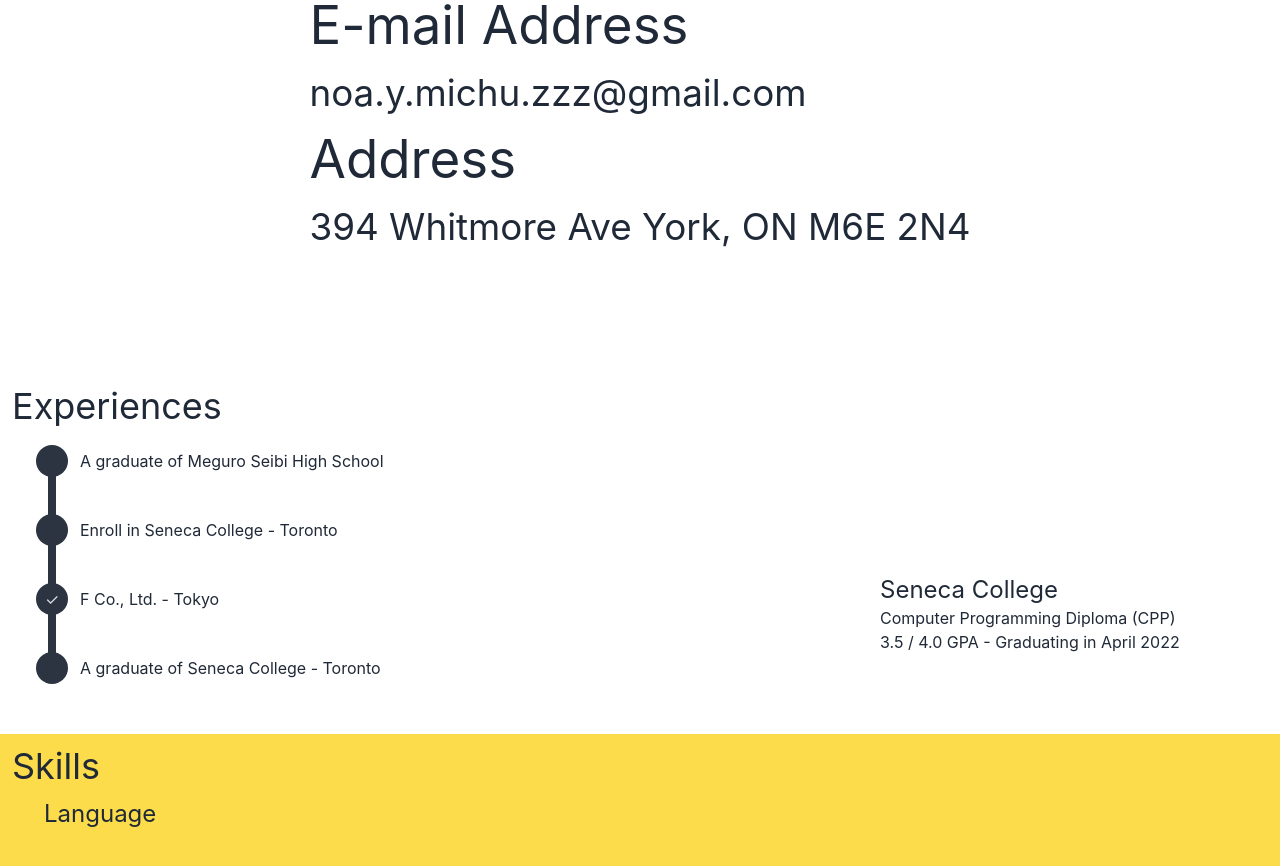
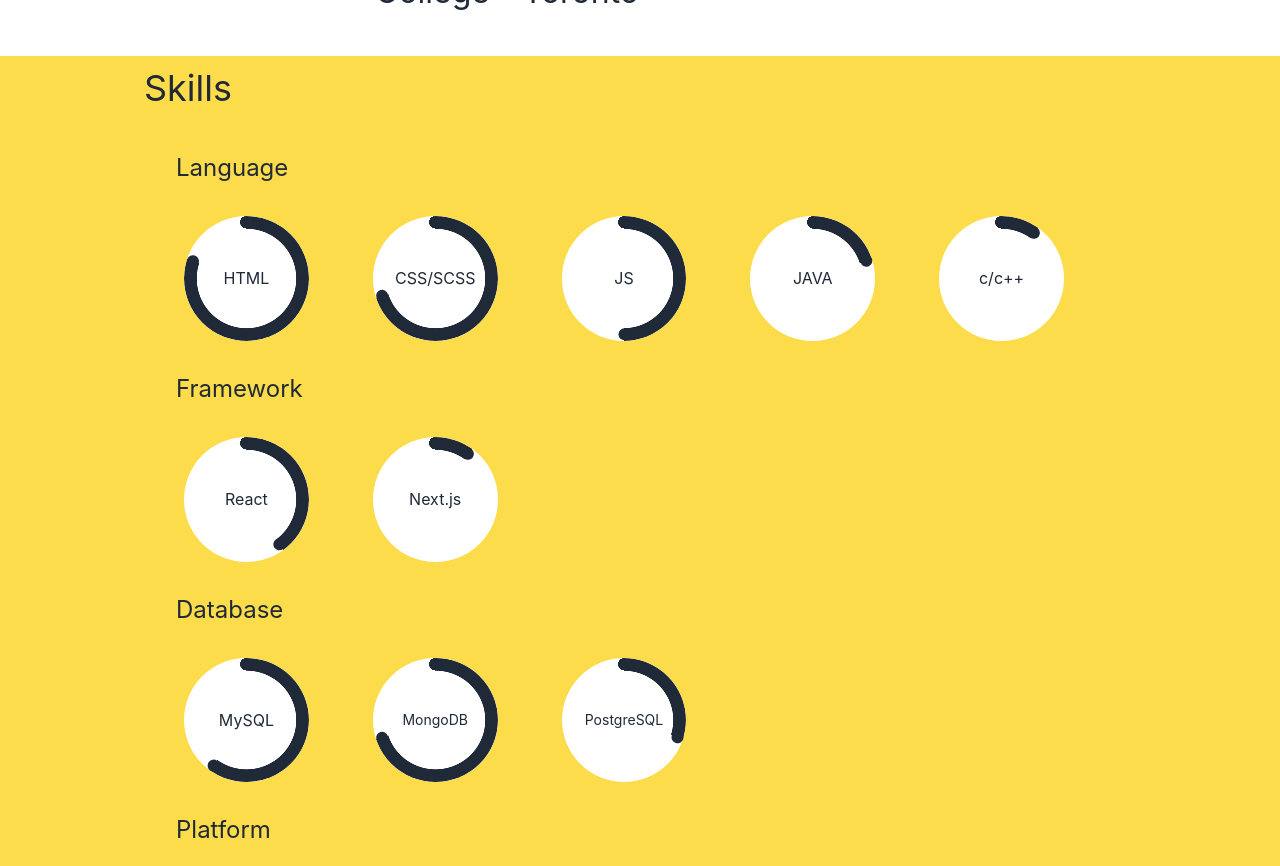
Before and after one commit to noaysk/myPortfolio, a React (Create React App) app: page / in a window 1280 px wide. Shown: the part 1880-2746 px from the top of the page. Built offline with nearby package versions, Linux system fonts and the light colour scheme.

Commit message:
added animations

```diff
--- a/src/index.css
+++ b/src/index.css
@@ -20,9 +20,9 @@
   -webkit-text-fill-color: transparent;
   -webkit-text-stroke: 2px;
 }
-h2{
+h2 {
   font-size: 2.25rem; /* 36px */
-line-height: 2.5rem; /* 40px */
+  line-height: 2.5rem; /* 40px */
 }
 li span {
   display: block;
@@ -35,23 +35,539 @@
 section {
   padding: 0.75rem; /* 12px */
 }
-@media (min-width: 1280px) {
+
+/** Profile */
+.grid-pro {
+  grid-template-columns: 1fr 60px 1fr;
+}
+
+/** Skills */
+[class^="radial-progress-"] {
+  position: relative;
+  display: inline-grid;
+  height: var(--size);
+  width: var(--size);
+  place-content: center;
+  border-radius: 9999px;
+  background-color: transparent;
+  vertical-align: middle;
+  box-sizing: content-box;
+  --size: 5rem;
+  --thickness: calc(var(--size) / 10);
+  background-color: white;
+  --value: 0;
+}
+
+[class^="radial-progress-"]:before,
+[class^="radial-progress-"]:after {
+  position: absolute;
+  border-radius: 9999px;
+  content: "";
+}
+
+[class^="radial-progress-"]:before {
+  inset: 0px;
+  background: radial-gradient(farthest-side, currentColor 98%, #0000)
+      top/var(--thickness) var(--thickness) no-repeat,
+    conic-gradient(currentColor calc(var(--value) * 1%), #0000 0);
+  -webkit-mask: radial-gradient(
+    farthest-side,
+    #0000 calc(99% - var(--thickness)),
+    #000 calc(100% - var(--thickness))
+  );
+  mask: radial-gradient(
+    farthest-side,
+    #0000 calc(99% - var(--thickness)),
+    #000 calc(100% - var(--thickness))
+  );
+}
+[class^="radial-progress-"]:after {
+  inset: calc(50% - var(--thickness) / 2);
+  transform: rotate(calc(var(--value) * 3.6deg - 90deg))
+    translate(calc(var(--size) / 2 - 50%));
+  background-color: currentColor;
+}
+
+.meter-90 {
+  animation-name: meter90;
+  animation-duration: 0.8s;
+  animation-timing-function: ease-out;
+  --value: 90;
+}
+
+@keyframes meter90 {
+  0% {
+    --value: 0;
+  }
+  10% {
+    --value: 9;
+  }
+  20% {
+    --value: 18;
+  }
+  30% {
+    --value: 27;
+  }
+  40% {
+    --value: 36;
+  }
+  50% {
+    --value: 45;
+  }
+  60% {
+    --value: 54;
+  }
+  70% {
+    --value: 63;
+  }
+  80% {
+    --value: 72;
+  }
+  90% {
+    --value: 81;
+  }
+  100% {
+    --value: 90;
+  }
+}
+
+.meter-80 {
+  animation-name: meter80;
+  animation-duration: 0.8s;
+  animation-timing-function: ease-out;
+  --value: 80;
+}
+
+@keyframes meter80 {
+  0% {
+    --value: 0;
+  }
+  10% {
+    --value: 8;
+  }
+  20% {
+    --value: 16;
+  }
+  30% {
+    --value: 24;
+  }
+  40% {
+    --value: 32;
+  }
+  50% {
+    --value: 40;
+  }
+  60% {
+    --value: 48;
+  }
+  70% {
+    --value: 56;
+  }
+  80% {
+    --value: 64;
+  }
+  90% {
+    --value: 72;
+  }
+  100% {
+    --value: 80;
+  }
+}
+
+.meter-70 {
+  animation-name: meter70;
+  animation-duration: 0.8s;
+  animation-timing-function: ease-out;
+  --value: 70;
+}
+
+@keyframes meter70 {
+  0% {
+    --value: 0;
+  }
+  10% {
+    --value: 7;
+  }
+  20% {
+    --value: 14;
+  }
+  30% {
+    --value: 21;
+  }
+  40% {
+    --value: 28;
+  }
+  50% {
+    --value: 35;
+  }
+  60% {
+    --value: 42;
+  }
+  70% {
+    --value: 49;
+  }
+  80% {
+    --value: 56;
+  }
+  90% {
+    --value: 63;
+  }
+  100% {
+    --value: 70;
+  }
+}
+
+.meter-60 {
+  animation-name: meter60;
+  animation-duration: 0.8s;
+  animation-timing-function: ease-out;
+  --value: 60;
+}
+
+@keyframes meter60 {
+  0% {
+    --value: 0;
+  }
+  10% {
+    --value: 6;
+  }
+  20% {
+    --value: 12;
+  }
+  30% {
+    --value: 18;
+  }
+  40% {
+    --value: 24;
+  }
+  50% {
+    --value: 30;
+  }
+  60% {
+    --value: 36;
+  }
+  70% {
+    --value: 42;
+  }
+  80% {
+    --value: 48;
+  }
+  90% {
+    --value: 54;
+  }
+  100% {
+    --value: 60;
+  }
+}
+
+.meter-50 {
+  animation-name: meter50;
+  animation-duration: 0.8s;
+  animation-timing-function: ease-out;
+  --value: 50;
+}
+
+@keyframes meter50 {
+  0% {
+    --value: 0;
+  }
+  10% {
+    --value: 5;
+  }
+  20% {
+    --value: 10;
+  }
+  30% {
+    --value: 15;
+  }
+  40% {
+    --value: 20;
+  }
+  50% {
+    --value: 25;
+  }
+  60% {
+    --value: 30;
+  }
+  70% {
+    --value: 35;
+  }
+  80% {
+    --value: 40;
+  }
+  90% {
+    --value: 45;
+  }
+  100% {
+    --value: 50;
+  }
+}
+
+.meter-40 {
+  animation-name: meter40;
+  animation-duration: 0.8s;
+  animation-timing-function: ease-out;
+  --value: 40;
+}
+
+@keyframes meter40 {
+  0% {
+    --value: 0;
+  }
+  10% {
+    --value: 4;
+  }
+  20% {
+    --value: 8;
+  }
+  30% {
+    --value: 12;
+  }
+  40% {
+    --value: 16;
+  }
+  50% {
+    --value: 20;
+  }
+  60% {
+    --value: 24;
+  }
+  70% {
+    --value: 28;
+  }
+  80% {
+    --value: 32;
+  }
+  90% {
+    --value: 36;
+  }
+  100% {
+    --value: 40;
+  }
+}
+
+.meter-30 {
+  animation-name: meter30;
+  animation-duration: 0.8s;
+  animation-timing-function: ease-out;
+  --value: 30;
+}
+
+@keyframes meter30 {
+  0% {
+    --value: 0;
+  }
+  10% {
+    --value: 3;
+  }
+  20% {
+    --value: 6;
+  }
+  30% {
+    --value: 9;
+  }
+  40% {
+    --value: 12;
+  }
+  50% {
+    --value: 15;
+  }
+  60% {
+    --value: 18;
+  }
+  70% {
+    --value: 21;
+  }
+  80% {
+    --value: 24;
+  }
+  90% {
+    --value: 27;
+  }
+  100% {
+    --value: 30;
+  }
+}
+
+.meter-20 {
+  animation-name: meter20;
+  animation-duration: 0.8s;
+  animation-timing-function: ease-out;
+  --value: 20;
+}
+
+@keyframes meter20 {
+  0% {
+    --value: 0;
+  }
+  10% {
+    --value: 2;
+  }
+  20% {
+    --value: 4;
+  }
+  30% {
+    --value: 6;
+  }
+  40% {
+    --value: 8;
+  }
+  50% {
+    --value: 10;
+  }
+  60% {
+    --value: 12;
+  }
+  70% {
+    --value: 14;
+  }
+  80% {
+    --value: 16;
+  }
+  90% {
+    --value: 18;
+  }
+  100% {
+    --value: 20;
+  }
+}
+
+.meter-10 {
+  animation-name: meter10;
+  animation-duration: 0.8s;
+  animation-timing-function: ease-out;
+  --value: 10;
+}
+
+@keyframes meter10 {
+  0% {
+    --value: 0;
+  }
+  10% {
+    --value: 1;
+  }
+  20% {
+    --value: 2;
+  }
+  30% {
+    --value: 3;
+  }
+  40% {
+    --value: 4;
+  }
+  50% {
+    --value: 5;
+  }
+  60% {
+    --value: 6;
+  }
+  70% {
+    --value: 7;
+  }
+  80% {
+    --value: 8;
+  }
+  90% {
+    --value: 9;
+  }
+  100% {
+    --value: 10;
+  }
+}
+
+/** Language */
+.progressEng {
+  width: 66.666667%;
+  animation-name: progressEngKey;
+  animation-duration: 1.3s;
+  animation-timing-function: ease-out;
+}
+@keyframes progressEngKey {
+  from {
+    width: 0%;
+  }
+  to {
+    width: 66.666667%;
+  }
+}
+.progressJp {
+  width: 100%;
+  animation-name: progressJpKey;
+  animation-duration: 1.3s;
+  animation-timing-function: ease-out;
+}
+@keyframes progressJpKey {
+  from {
+    width: 0%;
+  }
+  to {
+    width: 100%;
+  }
+}
 
 
+@media (min-width: 1280px) {
   h1 span {
     font: 4rem;
     -webkit-text-fill-color: transparent;
     -webkit-text-stroke: 12px;
   }
-  h2{
-    font-size: 6rem; /* 96px */
-line-height: 1;
+  h2 {
+    font-size: 3rem;
+    line-height: 1;
+    padding-bottom: 2rem;
+  }
+  h3 {
+    font-size: 2rem;
+    line-height: 1;
+    padding-bottom: 1rem;
+  }
+  h4 {
+    font-size: 1.5rem;
+    line-height: 1;
+  }
+  a {
+    font-size: 1.5rem;
   }
 
+  section {
+    padding-left: 9rem;
+    padding-right: 9rem;
+  }
   li span:first-child {
-    font-size: 3.3em;
+    font-size: 2em;
   }
   li span:last-child {
-    font-size: 2.3em;
+    font-size: 1.5em;
+  }
+  .steps .step:after {
+    content: counter(step);
+    counter-increment: step;
+    z-index: 1;
+    position: relative;
+    grid-column-start: 1;
+    grid-row-start: 1;
+    display: grid;
+    height: 3rem;
+    width: 3rem;
+    place-items: center;
+    place-self: center;
+    border-radius: 9999px;
+  }
+  .steps-vertical .step {
+    gap: 1.5rem;
+    grid-template-columns: 100px 1fr;
+    grid-template-rows: auto;
+    min-height: 7rem;
+    justify-items: start;
+    font-size: 2em;
+  }
+
+  .progress {
+    grid-template-columns: 1fr 1fr;
+  }
+
+  [class^="radial-progress-"] {
+    --size: 7.8rem;
   }
 }
```
